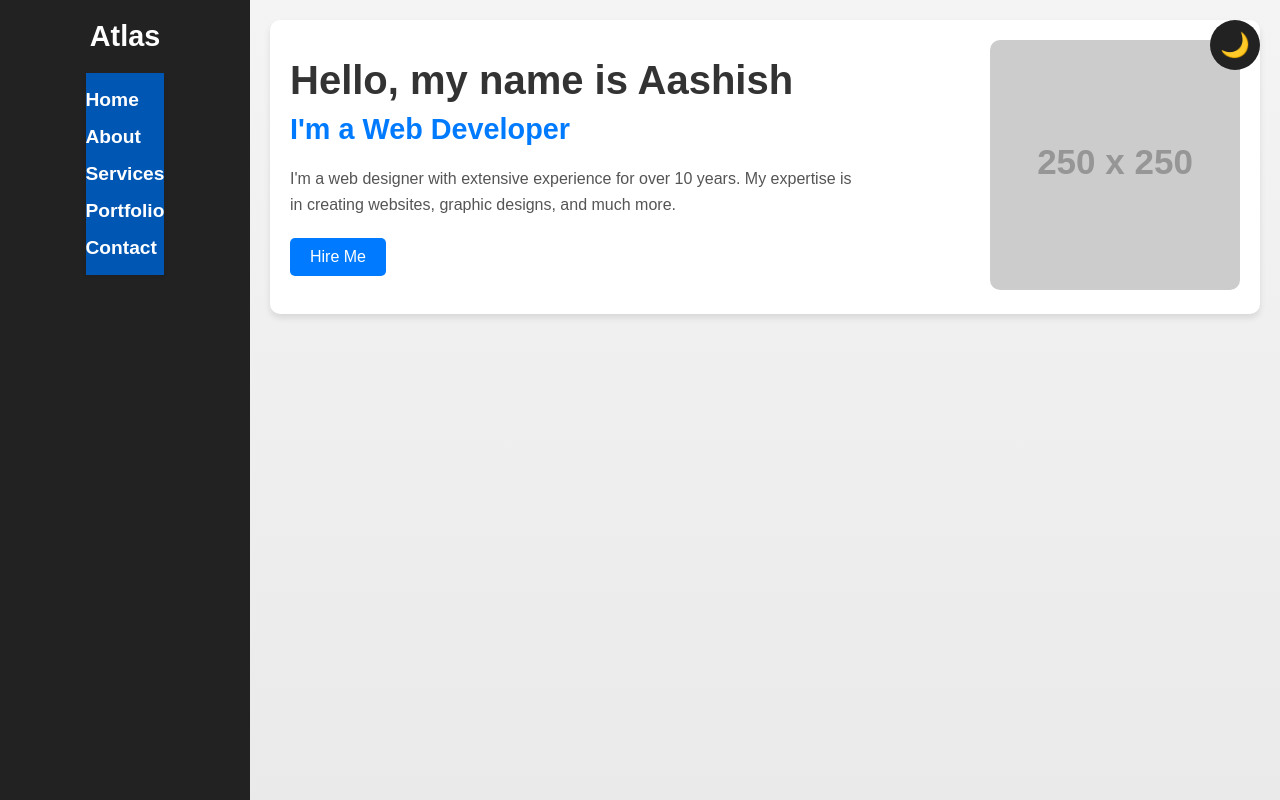
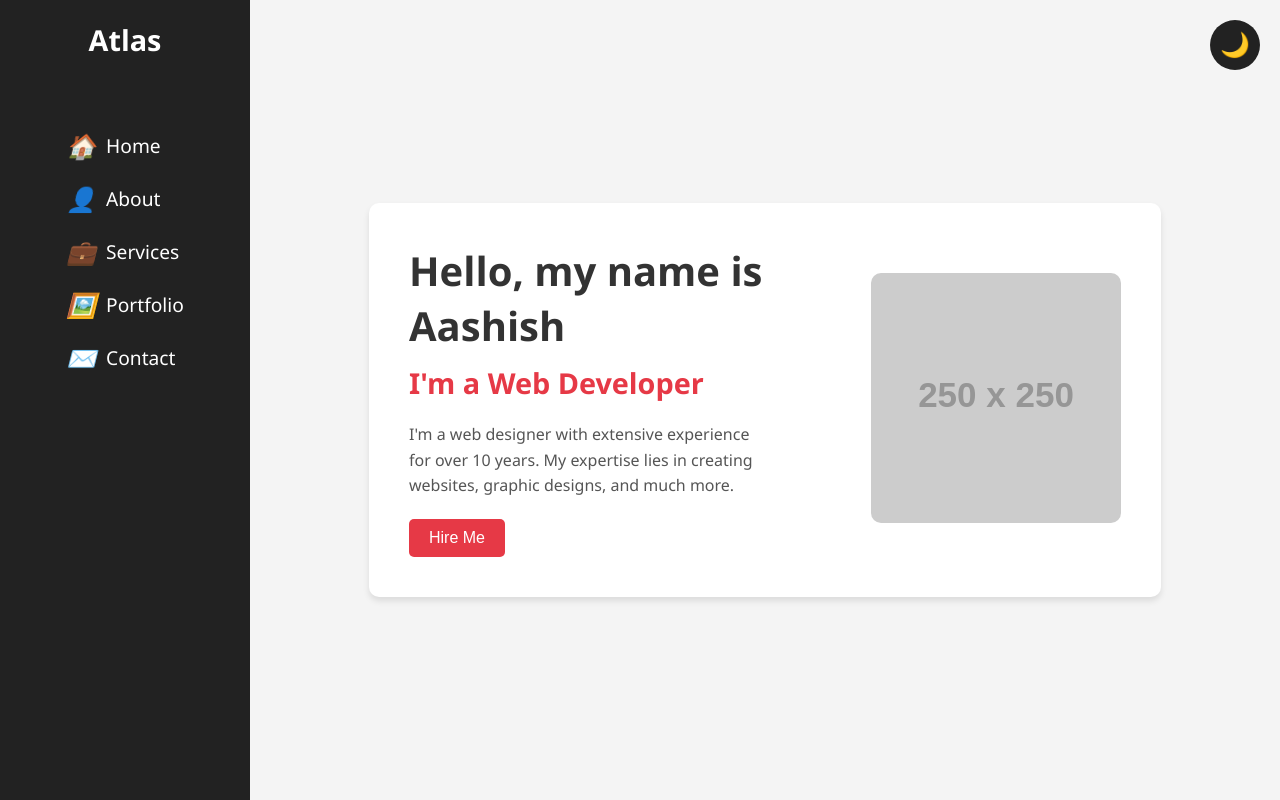
Before and after one commit to a-p7/portfolio, a plain HTML site: page index.html in a window 1280 px wide. Drawn offline with Linux system fonts and the light colour scheme; placeholder pictures from the web are drawn by us.

Commit message:
Update index.html

```diff
--- a/index.html
+++ b/index.html
@@ -4,7 +4,6 @@
     <meta charset="UTF-8">
     <meta name="viewport" content="width=device-width, initial-scale=1.0">
     <title>Portfolio</title>
-    <link rel="stylesheet" href="style.css">
     <style>
         /* General Reset */
         * {
@@ -15,9 +14,38 @@
 
         body {
             font-family: Arial, sans-serif;
-            background-color: #f4f4f4;
+            display: flex;
+            height: 100vh;
+            overflow: hidden;
+            margin: 0;
+            font-family: 'Segoe UI', Tahoma, Geneva, Verdana, sans-serif;
+            background: linear-gradient(to bottom, #f4f4f4, #eaeaea);
             color: #333;
-            display: flex;
+        }
+
+        body.dark-mode {
+            background: #121212;
+            color: red;
+        }
+
+        header.dark-mode {
+            background: linear-gradient(45deg, #333, #444);
+            color: red;
+        }
+
+        nav.dark-mode {
+            background-color: #444;
+        }
+
+        section.dark-mode {
+            background-color: #222;
+            color: red;
+            box-shadow: 0 4px 6px rgba(255, 0, 0, 0.1);
+        }
+
+        footer.dark-mode {
+            background-color: #111;
+            color: red;
         }
 
         /* Sidebar Styles */
@@ -30,23 +58,30 @@
             flex-direction: column;
             align-items: center;
             padding-top: 20px;
+            position: fixed;
+            left: 0;
         }
 
         .sidebar h1 {
             font-size: 1.8rem;
             margin-bottom: 20px;
+            font-family: 'Segoe UI', Tahoma, Geneva, Verdana, sans-serif;
         }
 
         .sidebar nav {
             display: flex;
             flex-direction: column;
-            gap: 15px;
+            gap: 20px;
+            margin-top: 50px;
         }
 
         .sidebar nav a {
             text-decoration: none;
             color: white;
             font-size: 1.2rem;
+            display: flex;
+            align-items: center;
+            gap: 10px;
             transition: color 0.3s;
         }
 
@@ -54,9 +89,18 @@
             color: #FFD700;
         }
 
+        .sidebar nav a i {
+            font-size: 1.5rem;
+        }
+
         /* Main Content Styles */
         .main-content {
+            margin-left: 250px;
             flex: 1;
+            display: flex;
+            align-items: center;
+            justify-content: center;
+            background-color: #f4f4f4;
             padding: 20px;
         }
 
@@ -64,14 +108,15 @@
             display: flex;
             align-items: center;
             justify-content: space-between;
-            padding: 20px;
             background-color: white;
             box-shadow: 0 4px 6px rgba(0, 0, 0, 0.1);
             border-radius: 10px;
+            padding: 40px;
+            width: 80%;
         }
 
         .hero-text {
-            max-width: 60%;
+            max-width: 50%;
         }
 
         .hero-text h1 {
@@ -82,7 +127,7 @@
 
         .hero-text h2 {
             font-size: 1.8rem;
-            color: #007BFF;
+            color: #e63946;
             margin-bottom: 20px;
         }
 
@@ -97,7 +142,7 @@
             padding: 10px 20px;
             font-size: 1rem;
             color: white;
-            background-color: #007BFF;
+            background-color: #e63946;
             border: none;
             border-radius: 5px;
             cursor: pointer;
@@ -105,7 +150,7 @@
         }
 
         .hero-text button:hover {
-            background-color: #0056b3;
+            background-color: #d62828;
         }
 
         .hero-image img {
@@ -116,7 +161,7 @@
 
         /* Dark Mode Button */
         #darkModeToggle {
-            position: absolute;
+            position: fixed;
             top: 20px;
             right: 20px;
             width: 50px;
@@ -137,11 +182,11 @@
     <div class="sidebar">
         <h1>Atlas</h1>
         <nav>
-            <a href="#home">Home</a>
-            <a href="#about">About</a>
-            <a href="#services">Services</a>
-            <a href="#portfolio">Portfolio</a>
-            <a href="#contact">Contact</a>
+            <a href="#home"><i>🏠</i> Home</a>
+            <a href="#about"><i>👤</i> About</a>
+            <a href="#services"><i>💼</i> Services</a>
+            <a href="#portfolio"><i>🖼️</i> Portfolio</a>
+            <a href="#contact"><i>✉️</i> Contact</a>
         </nav>
     </div>
 
@@ -151,7 +196,7 @@
                 <h1>Hello, my name is Aashish</h1>
                 <h2>I'm a Web Developer</h2>
                 <p>
-                    I'm a web designer with extensive experience for over 10 years. My expertise is in creating websites, graphic designs, and much more.
+                    I'm a web designer with extensive experience for over 10 years. My expertise lies in creating websites, graphic designs, and much more.
                 </p>
                 <button>Hire Me</button>
             </div>
```
